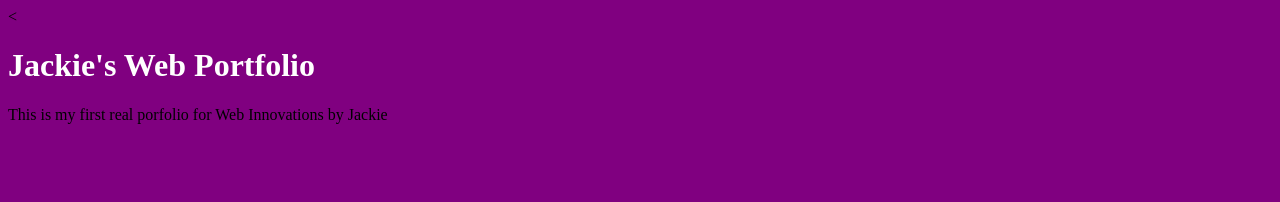
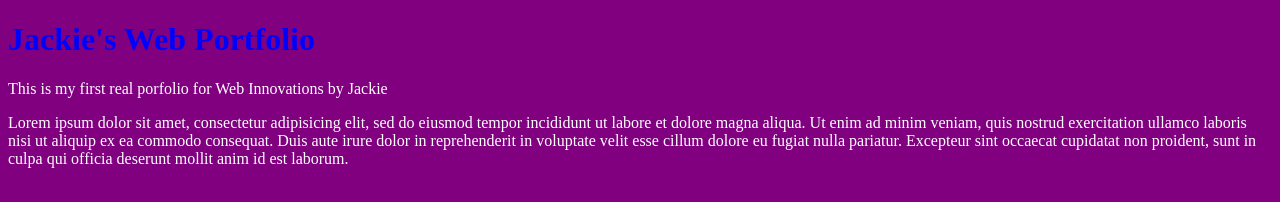
Before and after one commit to jackiegee/jackiegee.github.io, a plain HTML site: page unit_1/index.html in a window 1280 px wide. Drawn offline with Linux system fonts and the light colour scheme.

Commit message:
Changes to week 1
changed H1 to blue , font to white and added lorem epsum to <p> t ags.

```diff
--- a/unit_1/css/styles.css
+++ b/unit_1/css/styles.css
@@ -1,5 +1,6 @@
 body {background-color: purple;}
 
-h1 {color: white;}
 
-p {color: green;}
+h1 {color: blue;}
+
+p {color: white;}
--- a/unit_1/index.html
+++ b/unit_1/index.html
@@ -1,6 +1,6 @@
 <!DOCTYPE html>
 <html>
-<head><
+<head>
 
 <title>Jackie's Web Portfolio</title>
 
@@ -9,10 +9,16 @@
 </head>
 <body>
 
-<h1>Jackie's Web Portfolio</h1
+<h1>Jackie's Web Portfolio</h1>
 
 
 <p>This is my first real porfolio for Web Innovations by Jackie</p>
+<p>Lorem ipsum dolor sit amet, consectetur adipisicing elit, sed do eiusmod
+tempor incididunt ut labore et dolore magna aliqua. Ut enim ad minim veniam,
+quis nostrud exercitation ullamco laboris nisi ut aliquip ex ea commodo
+consequat. Duis aute irure dolor in reprehenderit in voluptate velit esse
+cillum dolore eu fugiat nulla pariatur. Excepteur sint occaecat cupidatat non
+proident, sunt in culpa qui officia deserunt mollit anim id est laborum.</p>
 </body>
 
 
```
